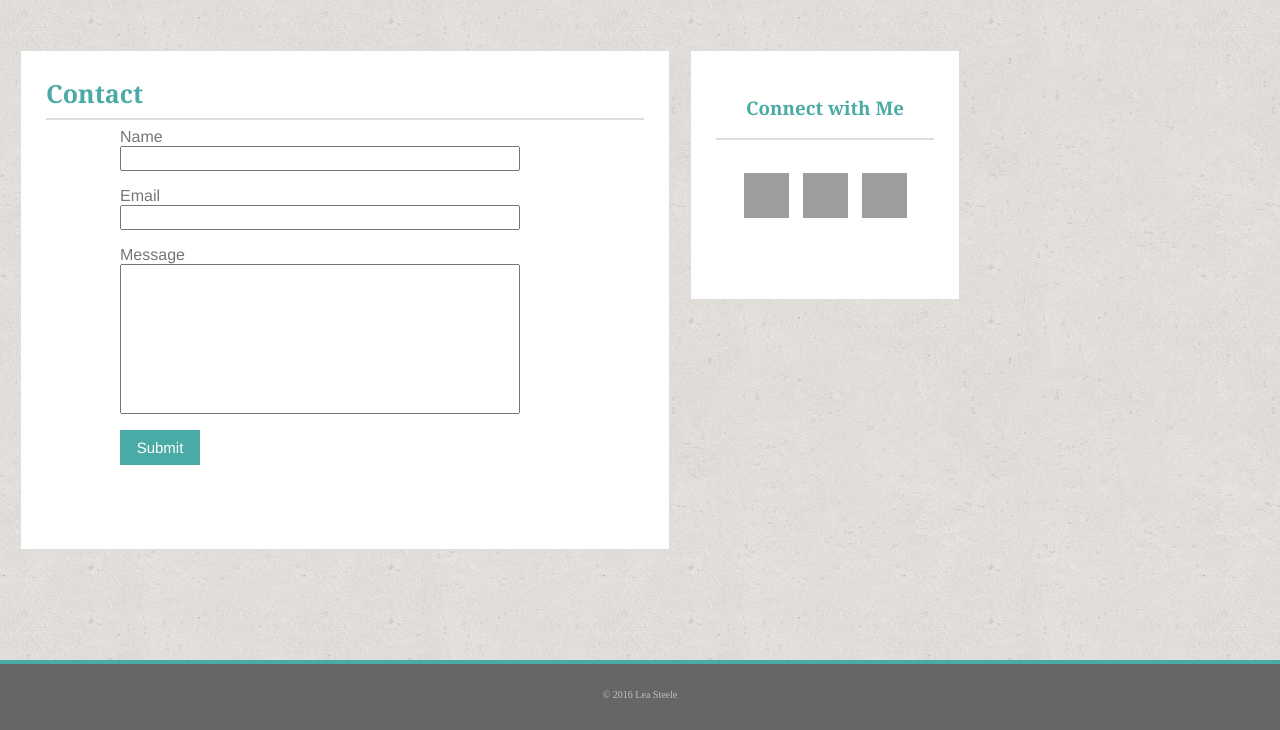
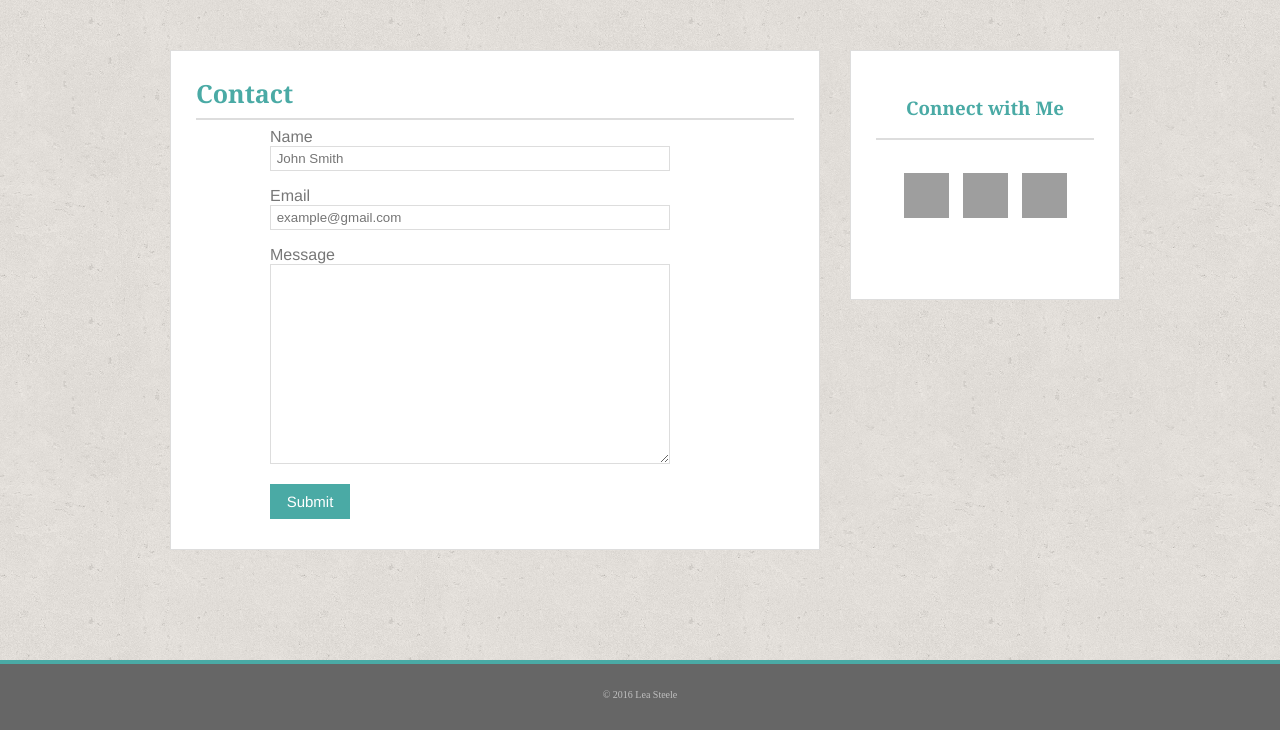
Before and after one commit to lmsteele88/Basic-Portfolio, a PHP site: page /contact.html in a window 1280 px wide. Shown: the part 70-800 px from the top of the page. Run offline with PHP 8.4, Linux system fonts and the light colour scheme; grey boxes are pictures that could not be loaded.

Commit message:
Completed project

```diff
--- a/Assets/CSS/style.css
+++ b/Assets/CSS/style.css
@@ -4,6 +4,7 @@
 
 #container {
 	width: 960px;
+	margin:0 auto;
 }
 
 header {
@@ -51,6 +52,11 @@ ul > li {
 	overflow: auto;
 }
 
+a {
+	color: #c0c0c0;
+	text-decoration: none;
+}
+
 body {
 	background-image: url("../IMAGES/cork-wallet.png")
 }
@@ -69,13 +75,13 @@ hr {
 	height: 2px;
 }
 
-.AboutMeBox {
+.AboutMeBox {             /* Styles about me box on page 1*/
 	height: 450px;
 	width: 650px;
 	background: white;
 	float: left;
 	margin-top: 50px;
-	margin-left: 20px;
+	margin-left: 10px;
 	padding: 25px;
 	border: 1px solid #dddddd;
 }
@@ -88,18 +94,26 @@ h1 {
 	margin: 0;
 }
 
+.picofme {
+	height: 190px;
+	width: 190px;
+	float: left;
+	margin: 10px;
+}
+
 p {
 	color: #777777;
 	font-family: 'Ariel', 'Helvetica Neue', sans-serif;
+	line-height: 200%;
 }
 
-.contactbox {           /* Styles contact box on page 2 */
+.contactbox {           /* Styles contact box on page 3 */
 	height: 500px;
 	width: 650px;
 	background: white;
 	float: left;
 	margin-top: 50px;
-	margin-left: 20px;
+	margin-left: 10px;
 	padding: 25px;
 	border: 1px solid #dddddd;
 }
@@ -120,10 +134,17 @@ label {
 	text-align: right;
 }
 
+#msg {
+	height: 200px;
+	width: 400px;
+	border: 1px solid #dddddd;
+}
+
 input {
 	color: black;
 	height: 25px;
 	width: 400px;
+	border: 1px solid #dddddd;
 }
 
 
@@ -136,16 +157,19 @@ button {
 	width: 80px;
 	font-size: 15px;
 	margin: 0;
-
 }
 
-.portfoliobox {              /* Styles portfolio page */
+button:hover {
+	background-color: #666666;
+}
+
+.portfoliobox {              /* Styles portfolio box on page 2 */
 	height: 700px;
 	width: 650px;
 	background: white;
 	float: left;
 	margin-top: 50px;
-	margin-left: 20px;
+	margin-left: 10px;
 	padding: 25px;
 	border: 1px solid #dddddd;
 }
@@ -189,7 +213,7 @@ button {
 	background: white;
 	float: right;
 	margin-top: 50px;
-	margin-left: 20px;
+	margin-left: 30px;
 	padding: 25px;
 	border: 1px solid #dddddd;
 }
--- a/contact.html
+++ b/contact.html
@@ -11,9 +11,9 @@
 			<div class="name"><strong>Lea Steele</strong></div>
 		</div>
 			<ul class="pages">
-				<li>About</li> |
-				<li>Portfolio</li> |
-				<li>Contact</li>
+				<li> <a href="file:///Users/LeaSteele/Bootcamp/Week1/Basic-Portfolio/index.html"> About</li></a>  |
+				<li> <a href="file:///Users/LeaSteele/Bootcamp/Week1/Basic-Portfolio/portfolio.html"> Portfolio</li></a> |
+				<li> <a href="file:///Users/LeaSteele/Bootcamp/Week1/Basic-Portfolio/contact.html"> Contact</li></a>
 			</ul>
 	</header>
 
@@ -25,17 +25,17 @@
 				<div>
 					<label for="name"> Name </label>
 					<br>
-					<input type="text" id="name"/>
+					<input type="text" placeholder=" John Smith" id="name"/>
 				</div>
 				<div>
 					<label for ="mail"> Email </label>
 					<br>
-					<input type="email" id="mail"/>
+					<input type="email" placeholder=" example@gmail.com " id="mail"/>
 				</div>
 				<div>
 					<label for ="msg"> Message </label>
 					<br>
-					<input id="msg" style="height: 150px;">
+					<textarea id="msg"></textarea>
 				</div>
 				<div class="button">
 					<button type="submit"> Submit </button>
@@ -55,12 +55,11 @@
 
 				<a href="http://stackexchange.com/users/8685535/l-steele"><img class="icons" src="https://cdn0.iconfinder.com/data/icons/social-flat-rounded-rects/512/overflow-128.png" alt="stacks"></a>
 			</div>
-	</section>
+		</section>
+	</article>
 	<footer>
 		<div id="footertext"> &copy; 2016 Lea Steele </div>
 	</footer>
-
-</article>
 </body>
 
 </html>
```
Also changed, not shown: index.html (+7 -8 lines), portfolio.html (+5 -6 lines), Assets/IMAGES/Snow.jpg (deleted), 1 other file.
